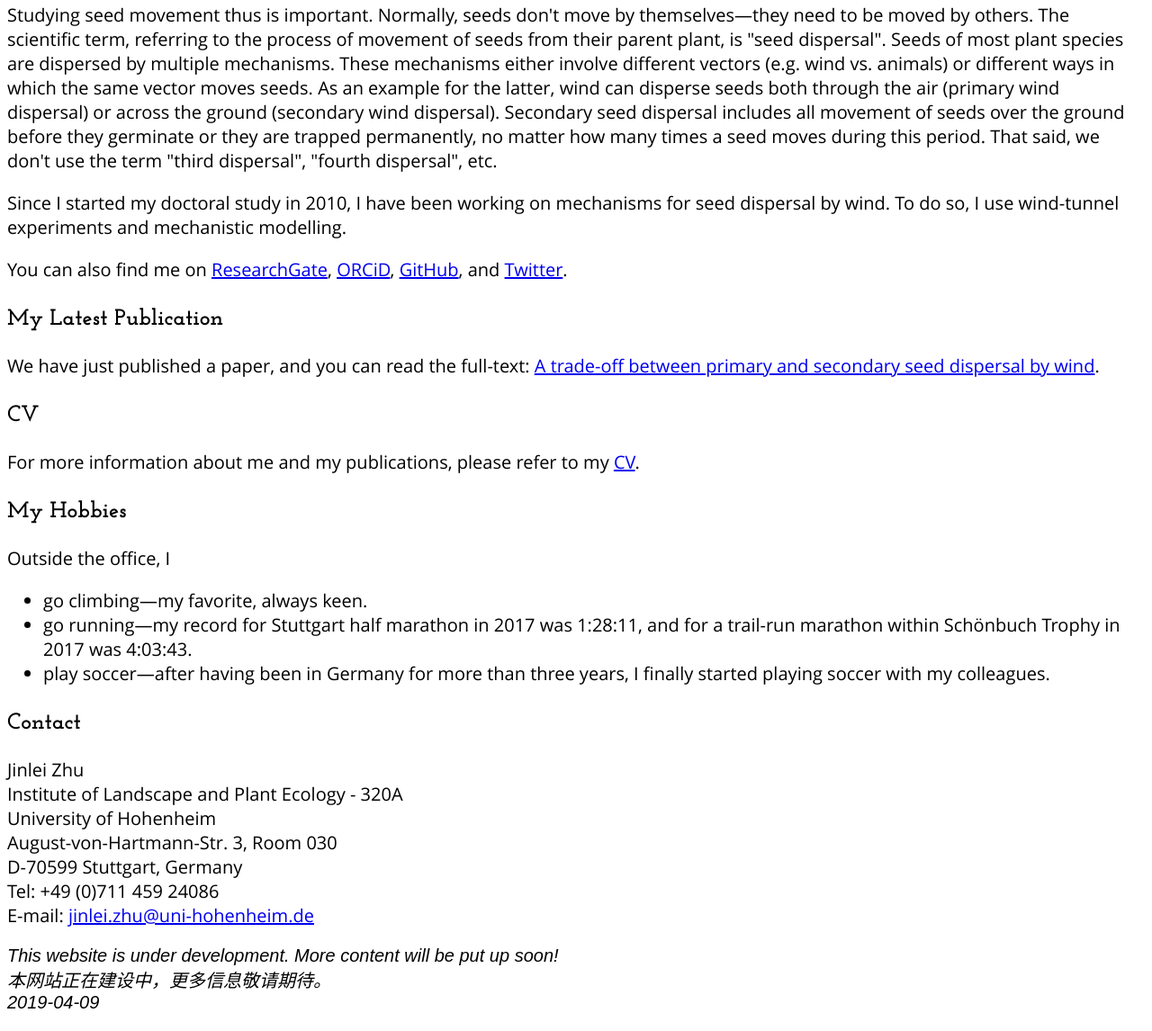
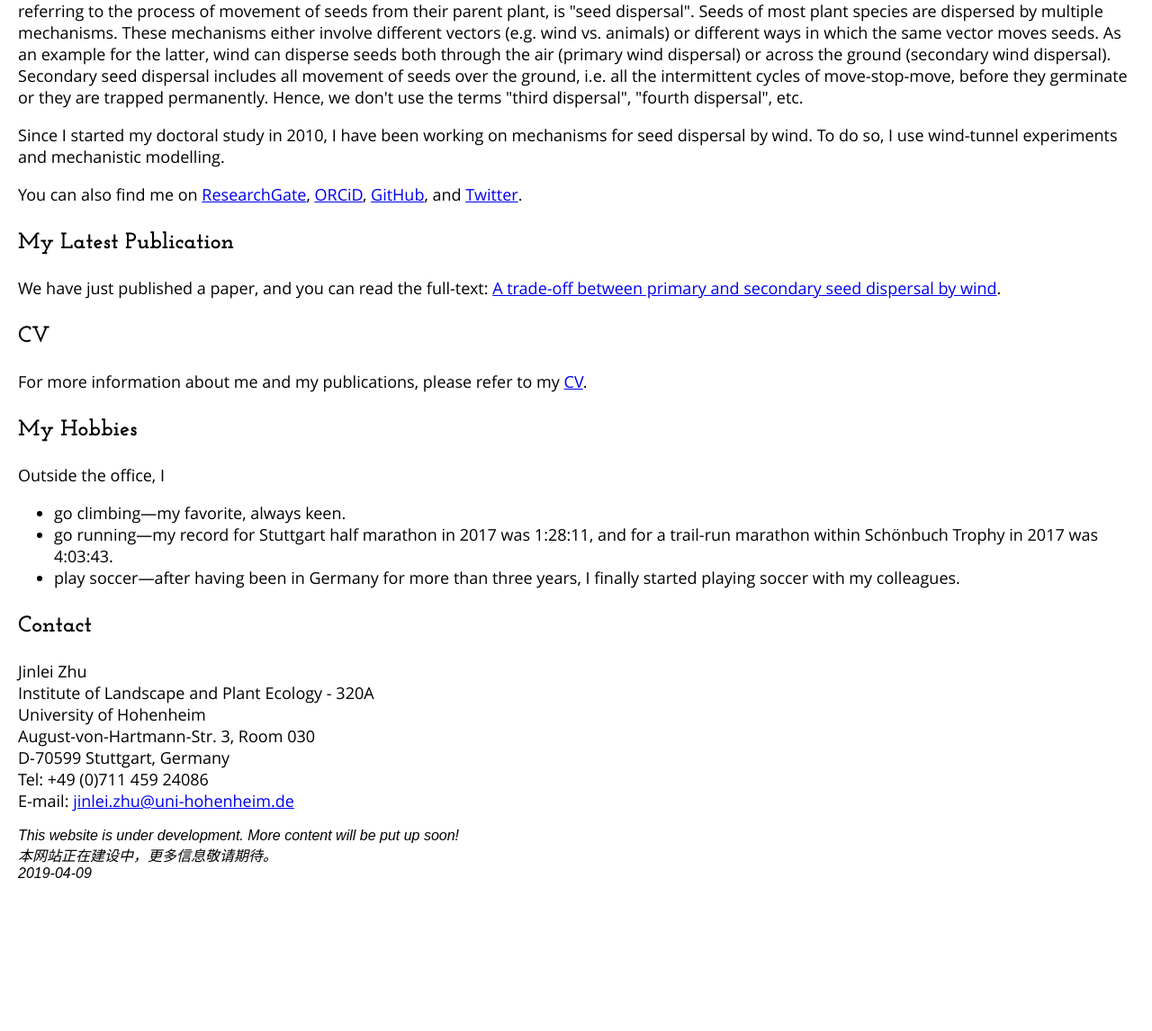
Before and after one commit to jinleizhu/jinleizhu.github.io, a plain HTML site: page index.html in a window 1280 px wide. Shown: the part 382-1528 px from the top of the page at 90% size. After the commit the page ends 1378 px from the top, so only its background shows below. Drawn offline with Linux system fonts and the light colour scheme.

Commit message:
add margin to body in css

```diff
--- a/index.html
+++ b/index.html
@@ -13,7 +13,7 @@
     <p>I am a plant ecologist. I am doing my postdoctoral research at <a href="https://ecology.uni-hohenheim.de/" title="Institute of Landscape and Plant Ecology" target="_blank">Institute of Landscape and Plant Ecology, University of Hohenheim</a>.</p>
     <p>By far, all my research has been focusing on just one question: <strong>How far do seeds move in nature?</strong> </p>
     <p>Why is this question important? Most obviously, because plants, by definition, can not move voluntarily during their whole life. For seed plants, which constitute the great majority of the kingdom <a href="https://en.wikipedia.org/wiki/Plant" title="plant" target="_blank">Plantae</a>, the only way to spread their next generations away from themselves is to spread their seeds. Indeed plants are everywhere on planet Earth, and some of them are so successful that they even become invasive. On the other hand, some other plant species are in danger of becoming extinct, because they lack the ability to move away from the deteriorating habitats where they are stuck. </p>
-    <p>Studying seed movement thus is important. Normally, seeds don't move by themselves&mdash;they need to be moved by others. The scientific term, referring to the process of movement of seeds from their parent plant, is "seed dispersal". Seeds of most plant species are dispersed by multiple mechanisms. These mechanisms either involve different vectors (e.g. wind vs. animals) or different ways in which the same vector moves seeds. As an example for the latter, wind can disperse seeds both through the air (primary wind dispersal) or across the ground (secondary wind dispersal). Secondary seed dispersal includes all movement of seeds over the ground before they germinate or they are trapped permanently, no matter how many times a seed moves during this period. That said, we don't use the term "third dispersal", "fourth dispersal", etc. </p>
+    <p>Studying seed movement thus is important. Normally, seeds don't move by themselves&mdash;they need to be moved by others. The scientific term, referring to the process of movement of seeds from their parent plant, is "seed dispersal". Seeds of most plant species are dispersed by multiple mechanisms. These mechanisms either involve different vectors (e.g. wind vs. animals) or different ways in which the same vector moves seeds. As an example for the latter, wind can disperse seeds both through the air (primary wind dispersal) or across the ground (secondary wind dispersal). Secondary seed dispersal includes all movement of seeds over the ground, i.e. all the intermittent cycles of move-stop-move, before they germinate or they are trapped permanently. Hence, we don't use the terms "third dispersal", "fourth dispersal", etc. </p>
     <p>Since I started my doctoral study in 2010, I have been working on mechanisms for seed dispersal by wind. To do so, I use wind-tunnel experiments and mechanistic modelling.</p>
     <p>You can also find me on <a href="https://www.researchgate.net/profile/Jinlei_Zhu" title="Jinlei's ResearchGate page" target="_blank">ResearchGate</a>, <a href="http://orcid.org/0000-0001-6164-0472" title="Jinlei's ORCid page" target="_blank">ORCiD</a>, <a href="https://github.com/jinleizhu" title="Jinlei's GitHub page" target="_blank">GitHub</a>, and <a href="https://twitter.com/jinlei_zhu" title="Jinlei's Twitter page" target="_blank">Twitter</a>.</p>
     <h3>My Latest Publication</h3>
--- a/style/zhu.css
+++ b/style/zhu.css
@@ -21,7 +21,7 @@ html {
 }
 
 body {
-  font-family: 'open_sansregular', Helvetica, Arial, sans-serif;
+  margin: 0px 20px 0px 20px;
 }
 
 h1 {
@@ -34,18 +34,13 @@ h3 {
   font-size: 2.5rem;
 }
 
-p {
-  font-size: 2rem;
-  font-family: 'open_sansregular', Helvetica, Arial, sans-serif;
-}
-
-ul{
-  font-size: 2rem;
+p, ul {
+  font-size: 1.8rem;
   font-family: 'open_sansregular', Helvetica, Arial, sans-serif;
 }
 
 .notice{
-    font-size:2rem;
+    font-size:1.6rem;
     font-family:Arial, sans-serif;
     font-style: italic;
 }
```
